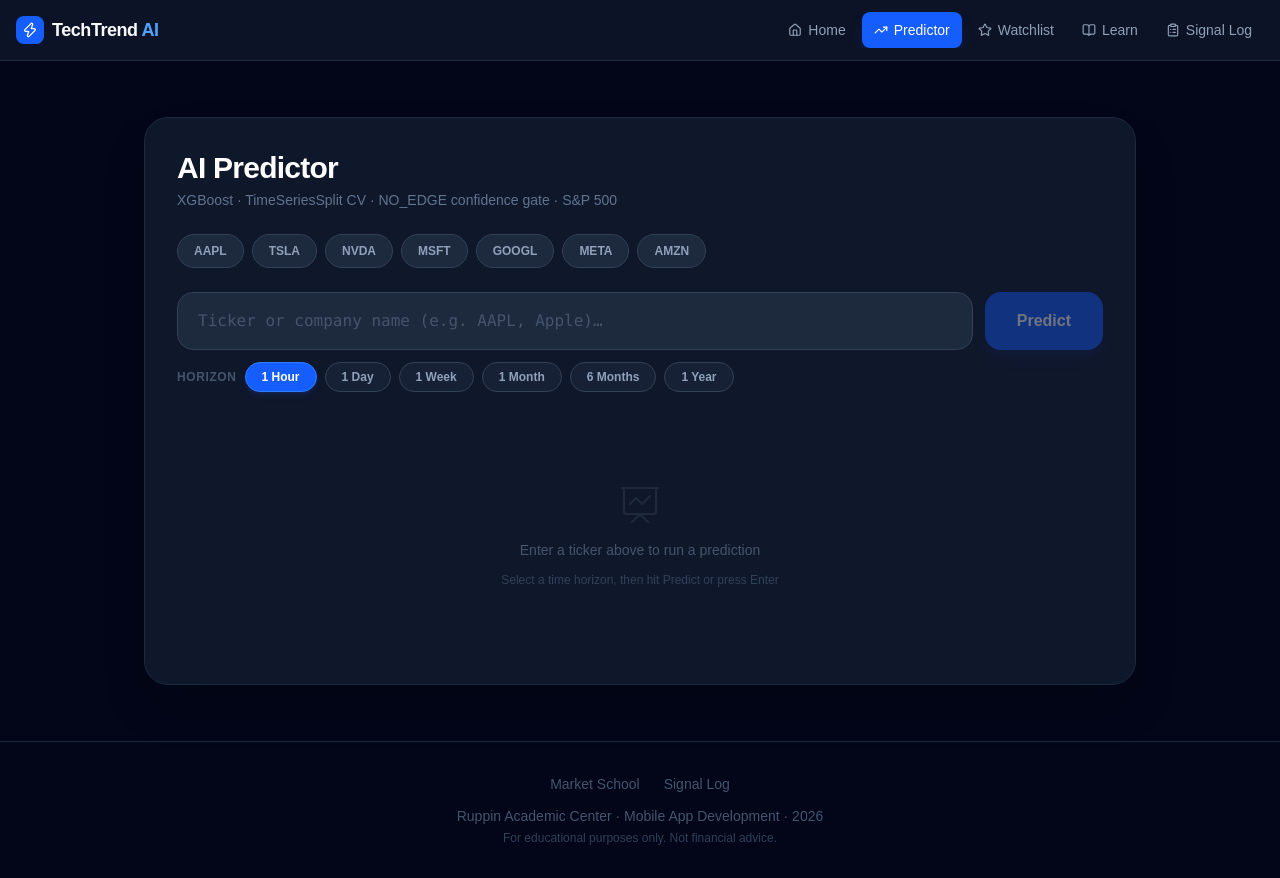
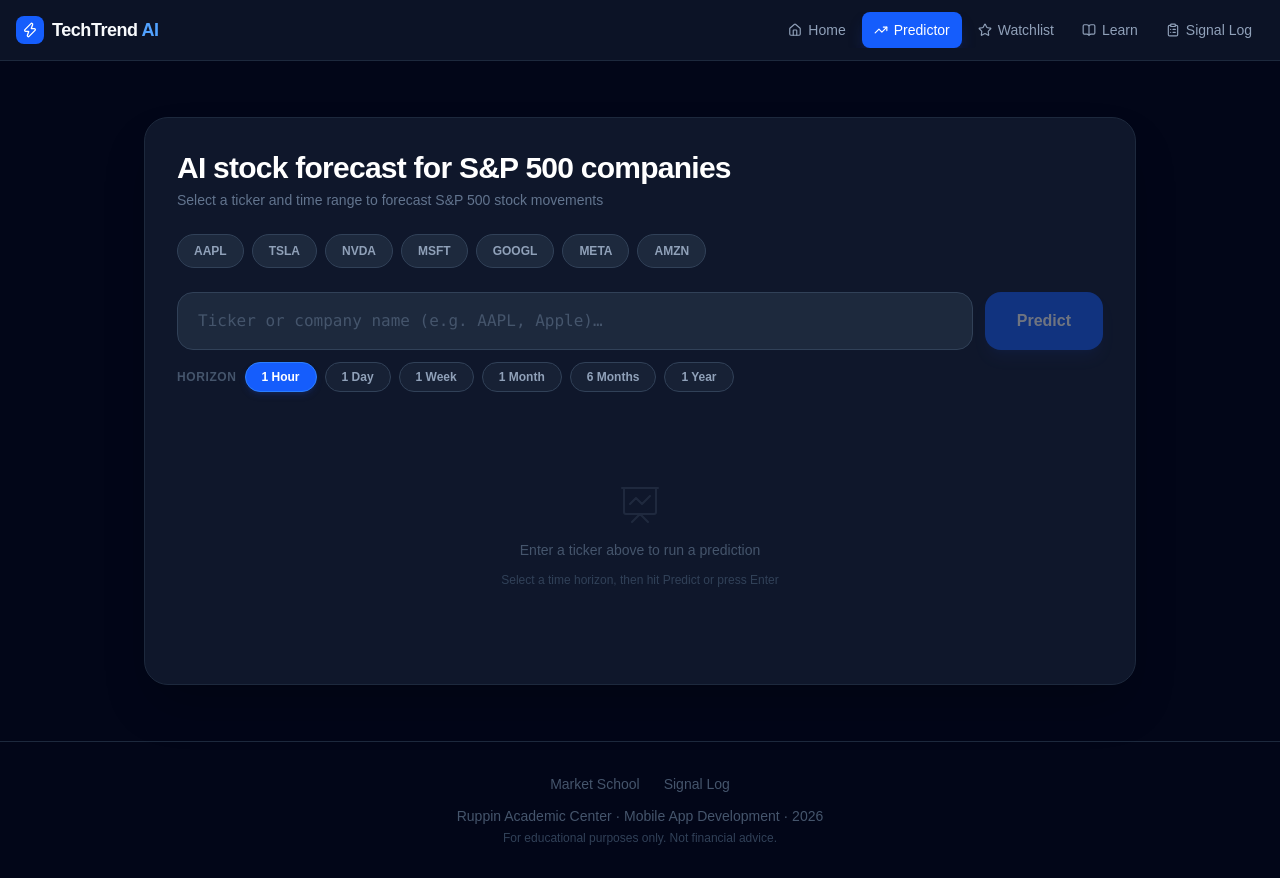
Before and after one commit to rslan123/TechTrend-AI-react-web-app-final-project, a React (Vite) app in the folder frontend/: page /predict in a window 1280 px wide. Built offline with nearby package versions, Linux system fonts and the light colour scheme.

Commit message:
cleaning some text on predicorpagee

```diff
--- a/frontend/src/PredictorPage.jsx
+++ b/frontend/src/PredictorPage.jsx
@@ -342,10 +342,10 @@ export default function PredictorPage() {
         {/* ── Header ─────────────────────────────────────────────────── */}
         <div>
           <h2 className="text-3xl font-extrabold text-white tracking-tight">
-            AI Predictor
+            AI stock forecast for S&P 500 companies
           </h2>
           <p className="text-slate-500 text-sm mt-1">
-            XGBoost · TimeSeriesSplit CV · NO_EDGE confidence gate · S&P 500
+            Select a ticker and time range to forecast S&P 500 stock movements
           </p>
         </div>
 
```
